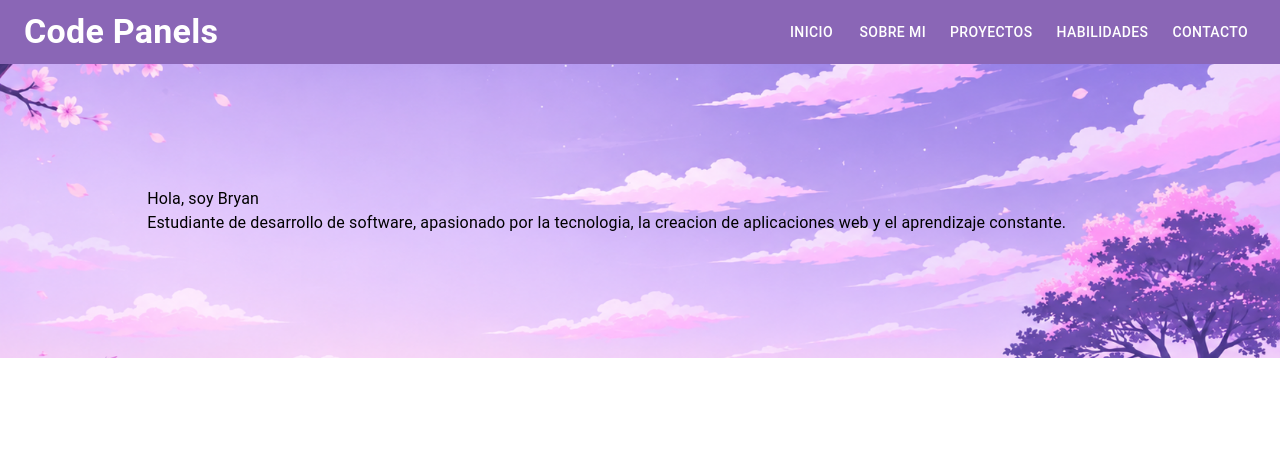
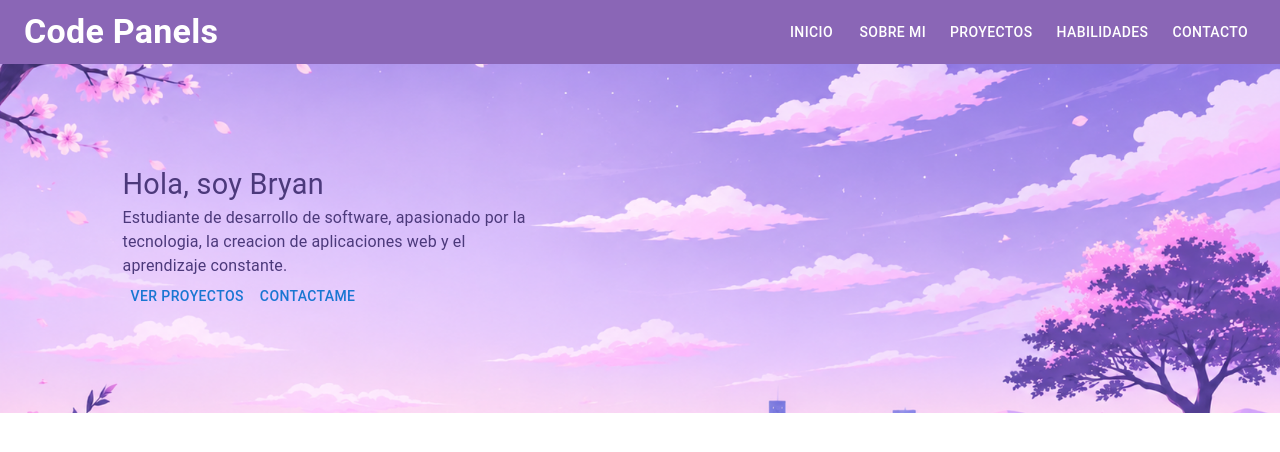
Before and after one commit to Bryan-pe/code-panels, a React (Vite) app: page / in a window 1280 px wide. Shown: the top 452 px of the page. Built offline with nearby package versions, Linux system fonts and the light colour scheme.

Commit message:
cambios guardados

```diff
--- a/src/components/Hero.jsx
+++ b/src/components/Hero.jsx
@@ -3,17 +3,18 @@ import { Link } from "react-router-dom";
 
 function Navbar(){
     return(
-        <Box sx={{backgroundImage:"url('/banner.png')", backgroundSize: 'cover', backgroundPosition: 'center', width: '100%', height: 'auto', padding: 0}}>
+        <Box sx={{backgroundImage:"url('/banner.png')", backgroundSize:'cover', backgroundPosition:'center', width:'100%', height:'auto', padding:0}}>
             <Container maxWidth='xl'>
-                <Box sx={{gap: 2, padding: '10%'}}>
-                    <Typography>
+                <Box sx={{gap: 2, padding: '8%', maxWidth:'50%', fontWidth:'bolder', color:'#4c397b'}}>
+                    <Typography sx={{fontSize:'1.8rem'}}>
                         Hola, soy <Box component="span">Bryan</Box>
                     </Typography>
                     <Typography>
                         Estudiante de desarrollo de software, apasionado por la tecnologia, la creacion de aplicaciones web y el aprendizaje constante.
                     </Typography>
-                    <Box>
-
+                    <Box sx={{display:'flex'}}>
+                        <Button>Ver proyectos</Button>
+                        <Button>Contactame</Button>
                     </Box>
                 </Box>
             </Container>
--- a/src/index.css
+++ b/src/index.css
@@ -10,4 +10,5 @@ html,body, #root {
 
 body{
   font-family: Arial, Helvetica, sans-serif;
+    min-width: 620px;
 }
```
